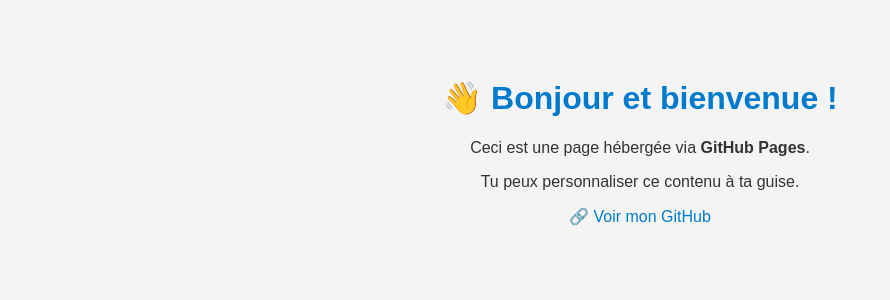
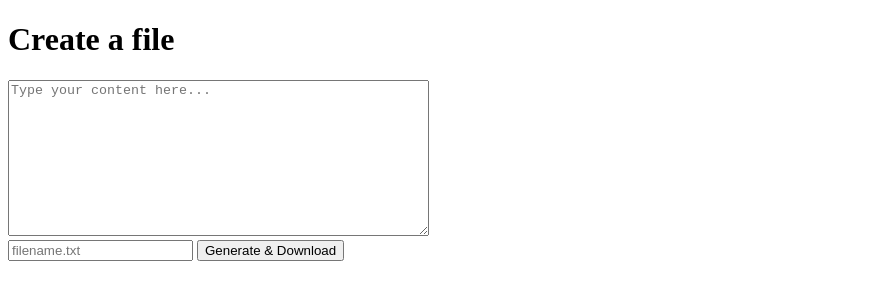
Before and after one commit to PandaaaPlays/CustomMobs-Web, a plain HTML site: page index.html in a window 1280 px wide. Shown: the whole page, without its empty margins (0-890 px from the left). Drawn offline with Linux system fonts and the light colour scheme.

Commit message:
Update index.html

```diff
--- a/index.html
+++ b/index.html
@@ -1,33 +1,29 @@
 <!DOCTYPE html>
-<html lang="fr">
+<html lang="en">
 <head>
   <meta charset="UTF-8" />
-  <meta name="viewport" content="width=device-width, initial-scale=1.0"/>
-  <title>Bienvenue sur ma page GitHub</title>
-  <style>
-    body {
-      font-family: Arial, sans-serif;
-      background-color: #f4f4f4;
-      color: #333;
-      text-align: center;
-      padding: 50px;
-    }
-    h1 {
-      color: #007acc;
-    }
-    a {
-      color: #007acc;
-      text-decoration: none;
-    }
-    a:hover {
-      text-decoration: underline;
-    }
-  </style>
+  <title>File Generator</title>
 </head>
 <body>
-  <h1>👋 Bonjour et bienvenue !</h1>
-  <p>Ceci est une page hébergée via <strong>GitHub Pages</strong>.</p>
-  <p>Tu peux personnaliser ce contenu à ta guise.</p>
-  <p>🔗 <a href="https://github.com/ton-utilisateur">Voir mon GitHub</a></p>
+  <h1>Create a file</h1>
+
+  <textarea id="content" rows="10" cols="50" placeholder="Type your content here..."></textarea><br>
+  <input id="filename" placeholder="filename.txt" />
+  <button onclick="downloadFile()">Generate & Download</button>
+
+  <script>
+    function downloadFile() {
+      const content = document.getElementById("content").value;
+      const filename = document.getElementById("filename").value || "file.txt";
+      const blob = new Blob([content], { type: "text/plain" });
+      const url = URL.createObjectURL(blob);
+
+      const a = document.createElement("a");
+      a.href = url;
+      a.download = filename;
+      a.click();
+      URL.revokeObjectURL(url);
+    }
+  </script>
 </body>
 </html>
```
